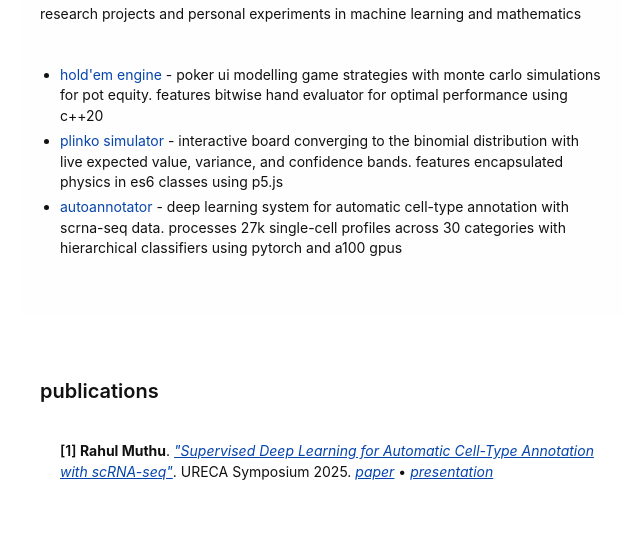
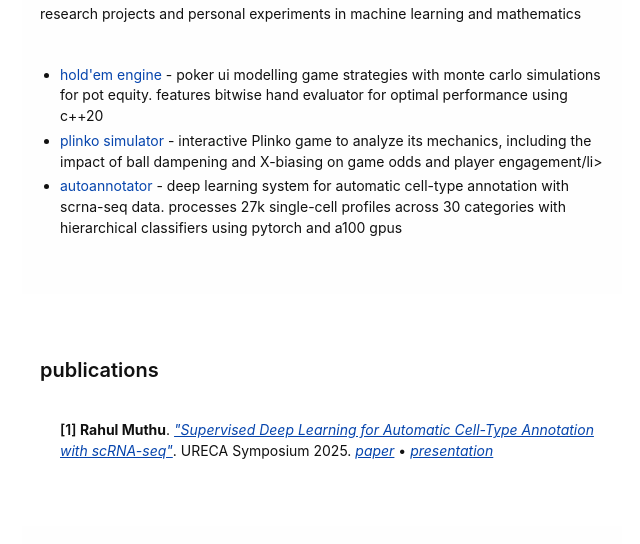
Before and after one commit to rahul-muthu/rahul-muthu.github.io, a plain HTML site: page simple.html in a window 1280 px wide. Shown: the part 1280-1824 px from the top of the page, without its empty margins (318-958 px from the left). Drawn offline with Linux system fonts and the light colour scheme.

Commit message:
update project description

```diff
--- a/simple.html
+++ b/simple.html
@@ -68,7 +68,7 @@
 
             <ul>
                 <li><a href="#">hold'em engine</a> - poker ui modelling game strategies with monte carlo simulations for pot equity. features bitwise hand evaluator for optimal performance using c++20</li>
-                <li><a href="#">plinko simulator</a> - interactive board converging to the binomial distribution with live expected value, variance, and confidence bands. features encapsulated physics in es6 classes using p5.js</li>
+                <li><a href="#">plinko simulator</a> - interactive Plinko game to analyze its mechanics, including the impact of ball dampening and X-biasing on game odds and player engagement/li>
                 <li><a href="#">autoannotator</a> - deep learning system for automatic cell-type annotation with scrna-seq data. processes 27k single-cell profiles across 30 categories with hierarchical classifiers using pytorch and a100 gpus</li>
             </ul>
         </section>
```
